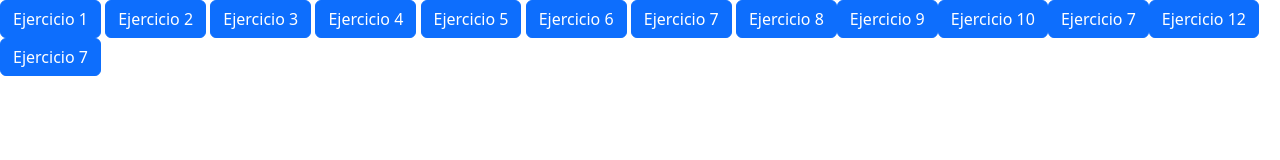
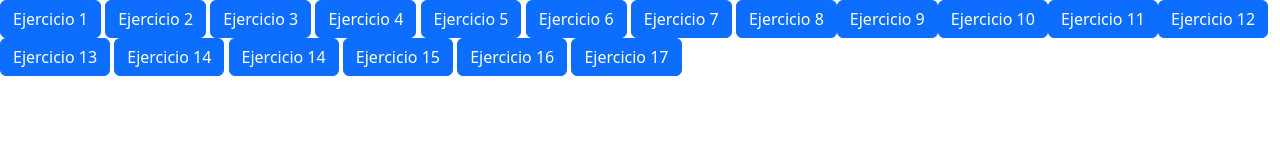
Before and after one commit to Joselobo753/js-rolingcode, a plain HTML site: page index.html in a window 1280 px wide. Drawn offline with nearby package versions, Linux system fonts and the light colour scheme.

Commit message:
finalizacion de js del tp2

```diff
--- a/index.html
+++ b/index.html
@@ -49,13 +49,28 @@
         Ejercicio 9
       </button><button type="button" class="btn btn-primary" onclick="eje10()">
         Ejercicio 10
-      </button><button type="button" class="btn btn-primary" onclick="eje7()">
-        Ejercicio 7
+      </button><button type="button" class="btn btn-primary" onclick="eje11()">
+        Ejercicio 11
       </button><button type="button" class="btn btn-primary" onclick="eje12()">
         Ejercicio 12
-      </button><button type="button" class="btn btn-primary" onclick="eje7()">
-        Ejercicio 7
+      </button><button type="button" class="btn btn-primary" onclick="eje13()">
+        Ejercicio 13
       </button>
+    <button type="button" class="btn btn-primary" onclick="eje14()">
+      Ejercicio 14
+    </button>
+  <button type="button" class="btn btn-primary" onclick="eje14()">
+    Ejercicio 14
+  </button>
+<button type="button" class="btn btn-primary" onclick="eje15()">
+  Ejercicio 15
+</button>
+<button type="button" class="btn btn-primary" onclick="eje16()">
+  Ejercicio 16
+</button>
+<button type="button" class="btn btn-primary" onclick="eje17()">
+  Ejercicio 17
+</button>
 
     </main>
 <script src="./js/tp2.js"></script>
--- a/js/tp2.js
+++ b/js/tp2.js
@@ -197,7 +197,7 @@ function eje9() {
 escribirse un número consecutivo en orden descendente. Si, por ejemplo, la tabla es de 7×5 los números irán del 35 al 1.*/
 function eje10() {
   alert(
-    "Acontiacion se le pediran filas y columnas para crear una tabla con numeros decendetes"
+    "Acontinuacion se le pediran filas y columnas para crear una tabla con numeros decendetes"
   );
   let filas = prompt("ingrese el numero de filas");
   filas = parseInt(filas);
@@ -210,18 +210,120 @@ function eje10() {
       document.write(numero);
       numero--;
     }
-    document.write("</br>")
+    document.write("</br>");
   }
 }
-/* 11- Realiza un script que pida por teclado 3 edades y 3 nombres e indique el nombre del mayor. *
+/* 11- Realiza un script que pida por teclado 3 edades y 3 nombres e indique el nombre del mayor.
+ */
+function eje11() {
+  alert("A continuacion se le pediran 3 nombres y las edades correspondientes");
+  let nombre1 = prompt("ingrese el primer nombre");
+  let edad1 = parseInt(prompt("ingrese la edad correspondiente"));
+  let nombre2 = prompt("ingrese el segundo nombre");
+  let edad2 = parseInt(prompt("ingrese la edad correspondiente"));
+  let nombre3 = prompt("ingrese el tercer nombre");
+  let edad3 = parseInt(prompt("ingrese la edad correspondiente"));
+  let mayor = Math.max(edad1, edad2, edad3);
+  if (mayor === edad1) {
+    alert(`El mayor es ${nombre1} con ${edad1} años`);
+  } else if (mayor == edad2) {
+    alert(`El mayor es ${nombre2} con ${edad2} años`);
+  } else if (mayor === edad3) {
+    alert(`El mayor es ${nombre3} con ${edad3} años`);
+  } else {
+    alert("error");
+  }
+}
+/*12- Realiza un script que genere un número aleatorio entre 1 y 99 */
+function eje12() {
+  alert("su numero aleatorio entre 1 y 99 es " + parseInt(Math.random() * 100));
+}
+/*13- Realiza un script que pida un texto y lo muestre en mayúsculas.*/
+function eje13() {
+  let texto = prompt("ingrese un texto");
+  let texMayu = texto.toUpperCase(texto);
+  alert(`su texto en mayusculas es : " ${texMayu} "`);
+}
+/* 14- Realiza un script que pida una cadena de texto y lo muestre poniendo el signo – entre cada carácter sin usar el método replace.
+Por ejemplo, si tecleo “hola qué tal”, deberá salir “h-o-l-a- -q-u-e- -t-a-l”.*/
+function eje14() {
+  let texto = prompt("ingrese un texto");
+  let textGuiones = "";
+  for (let i = 0; i < texto.length; i++) {
+    textGuiones += texto[i];
+    if (i < texto.length - 1) {
+      textGuiones += "-";
+    }
+  }
+  alert(`su texto con guiones es ${textGuiones}`);
+}
 /*
-12- Realiza un script que genere un número aleatorio entre 1 y 99 */
-function eje12(){
-  alert("su numero aleatorio entre 1 y 99 es "+ parseInt(Math.random(0,99)*100))
+15- Realiza un script que cuente el número de vocales que tiene un texto.*/
+function eje15() {
+  let texto = prompt("ingrese un texto");
+  let contarVoc = 0;
+  for (let i = 0; i < texto.length; i++) {
+    switch (texto[i]) {
+      case "a":
+        contarVoc++;
+        break;
+      case "e":
+        contarVoc++;
+        break;
+      case "i":
+        contarVoc++;
+        break;
+      case "o":
+        contarVoc++;
+        break;
+      case "u":
+        contarVoc++;
+        break;
+
+      default:
+        break;
+    }
+  }
+  alert(`su texto tenia ${contarVoc} vocales`);
 }
-/*13- Realiza un script que pida un texto y lo muestre en mayúsculas.
-14- Realiza un script que pida una cadena de texto y lo muestre poniendo el signo – entre cada carácter sin usar el método replace. Por ejemplo, si tecleo “hola qué tal”, deberá salir “h-o-l-a- -q-u-e- -t-a-l”.
-15- Realiza un script que cuente el número de vocales que tiene un texto.
-16- Realiza un script que pida una cadena de texto y la devuelva al revés. Es decir, si tecleo “hola que tal” deberá mostrar “lat euq aloh”.
-17- Realiza un script que muestre la posición de la primera vocal de un texto introducido por teclado.
-*/
+
+/*
+16- Realiza un script que pida una cadena de texto y la devuelva al revés.
+ Es decir, si tecleo “hola que tal” deberá mostrar “lat euq aloh”. */
+function eje16() {
+  let texto = prompt("ingrese un texto");
+  let invTexto = "";
+  for (let i = texto.length - 1; i >= 0; i--) {
+    invTexto += texto[i];
+  }
+  alert(`su texto al revez es: "${invTexto}" `);
+}
+
+/* 17- Realiza un script que muestre la posición de la primera vocal de un texto introducido por teclado.
+ */
+function eje17() {
+  let texto = prompt("ingrese un texto");
+
+  for (let i = 0; i < texto.length; i++) {
+    switch (texto[i]) {
+      case "a":
+        alert(`la vocal ${texto[i]} se encuentra en la posicion ${i + 1}`);
+        break;
+      case "e":
+        alert(`la vocal ${texto[i]} se encuentra en la posicion ${i + 1}`);
+        break;
+      case "i":
+        alert(`la vocal ${texto[i]} se encuentra en la posicion ${i + 1}`);
+        break;
+      case "o":
+        alert(`la vocal ${texto[i]} se encuentra en la posicion ${i + 1}`);
+        break;
+      case "u":
+        alert(`la vocal ${texto[i]} se encuentra en la posicion ${i + 1}`);
+        break;
+
+      default:
+        break;
+    }
+  }
+}
```
